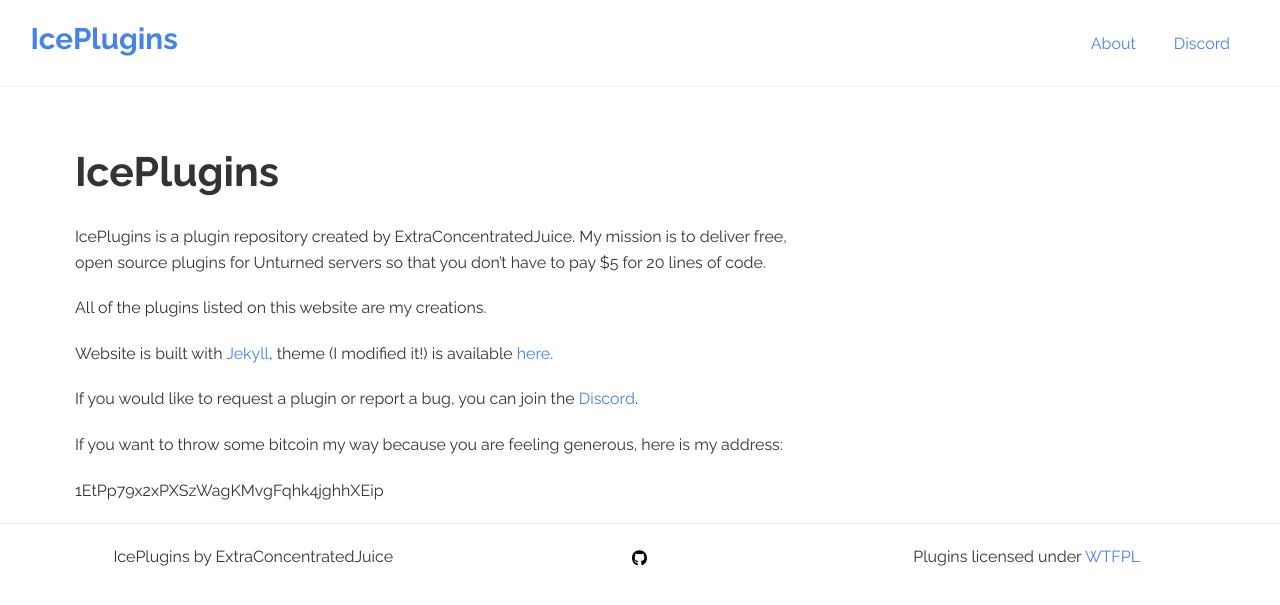
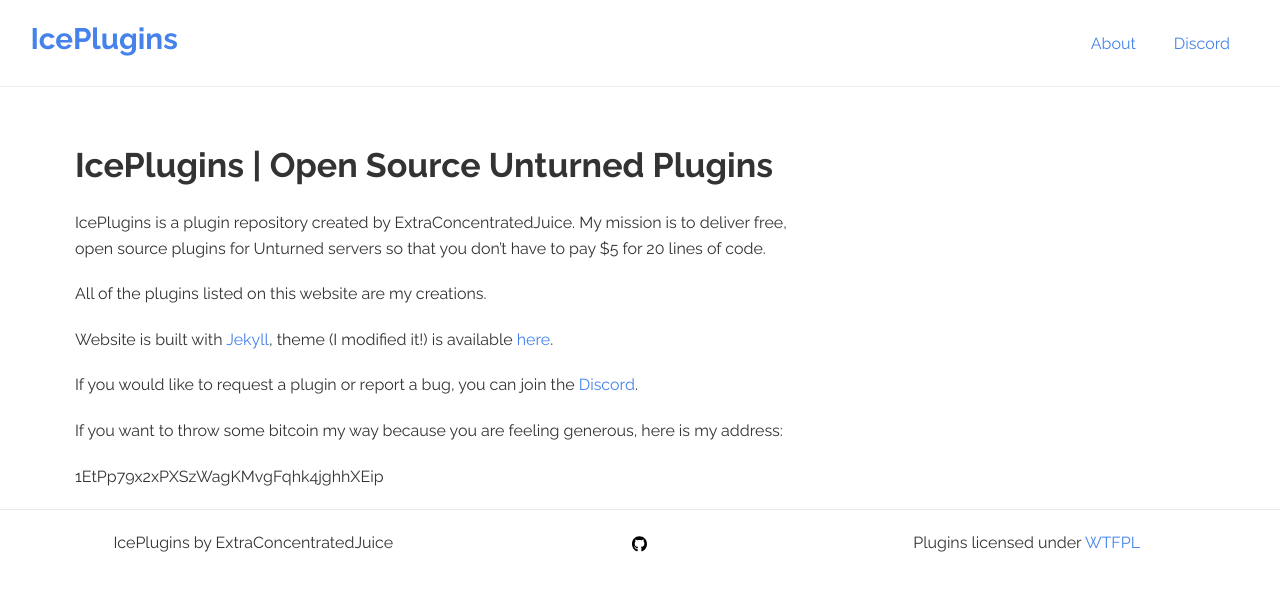
Before and after one commit to IcePlugins/IcePlugins.github.io, a Jekyll site: the page built from about.md, in a window 1280 px wide. Shown: the top 605 px of the page. Built offline with Jekyll 4.4.1, drawn with Linux system fonts in a browser that asks for light colours.

Commit message:
new meme

```diff
--- a/_layouts/page.html
+++ b/_layouts/page.html
@@ -6,7 +6,7 @@
 <article class="post">
 
   <header class="post-header">
-    <h1 class="post-title">{{ page.title }}</h1>
+    <h2 class="post-title">{{ page.title }}</h2>
   </header>
 
   <div class="post-content">
--- a/about.md
+++ b/about.md
@@ -1,6 +1,6 @@
 ---
 layout: page
-title: IcePlugins
+title: IcePlugins | Open Source Unturned Plugins
 permalink: /about/
 ---
 
```
